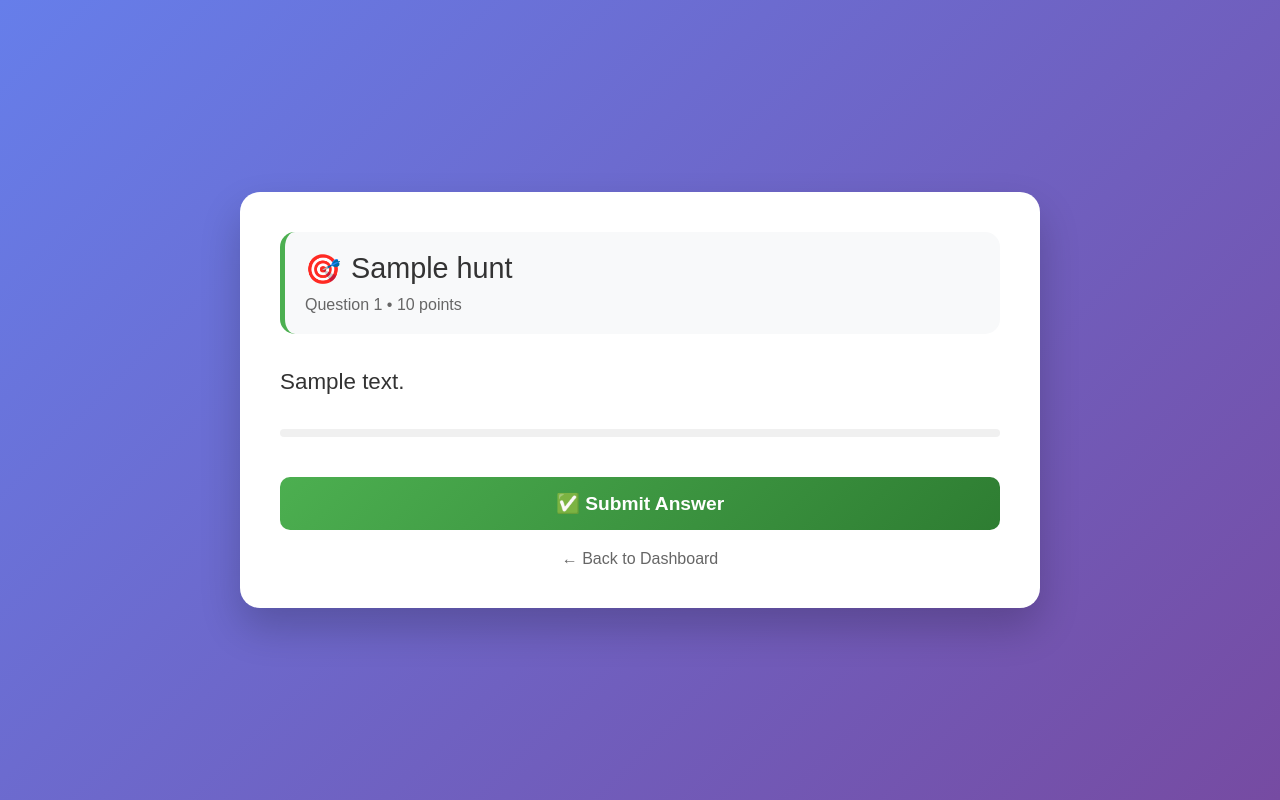
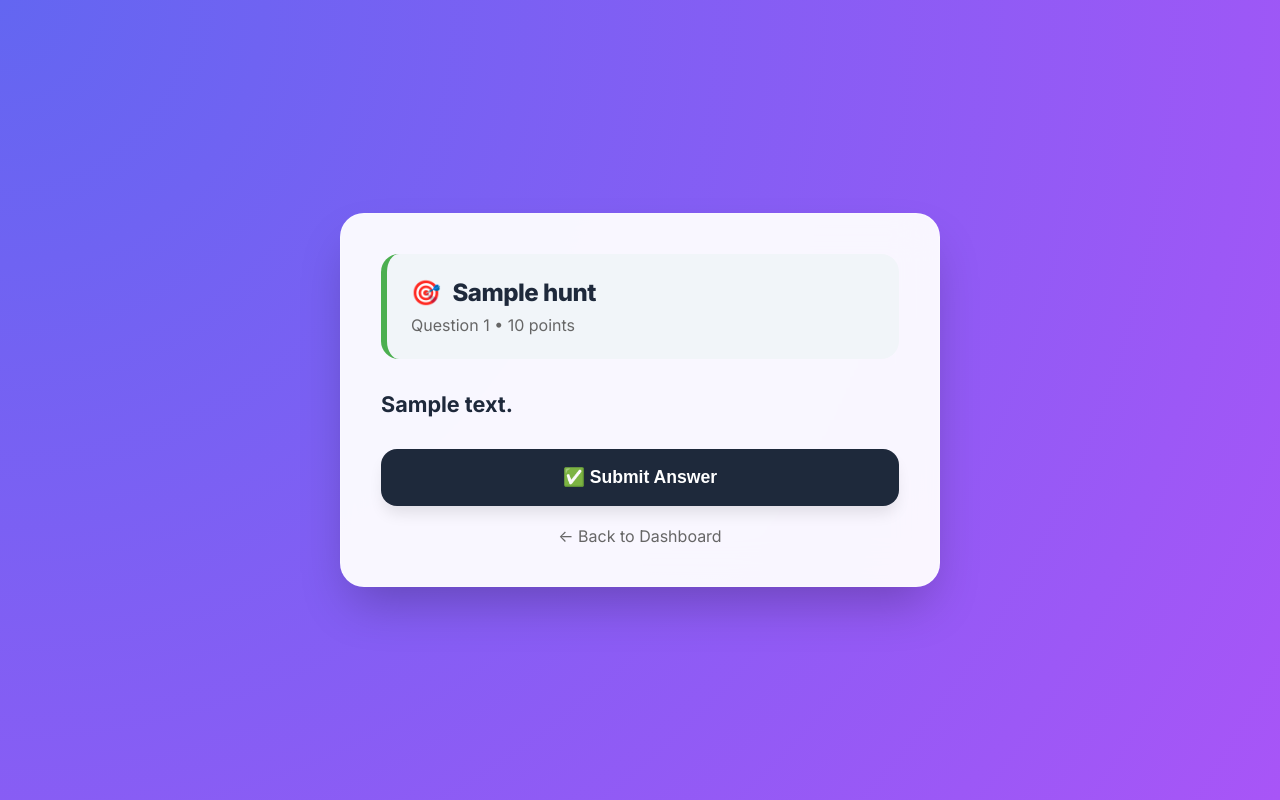
Before and after one commit to Raheeq-lab/scavenger-hunt, a Flask app: a page that uses templates/student_question.html in a window 1280 px wide. Run offline with Flask 3, Linux system fonts and the light colour scheme; tables that the repository leaves empty hold one stand-in row (values such as "Sample post"); some libraries are stand-ins or nearby versions.

Commit message:
Enhance student interface with vibrant feedback and celebration effects

```diff
--- a/templates/student_question.html
+++ b/templates/student_question.html
@@ -3,7 +3,21 @@
 
 <head>
     <title>Scavenger Hunt Question</title>
+    <link href="https://fonts.googleapis.com/css2?family=Inter:wght@400;600;700;800&display=swap" rel="stylesheet">
+    <script src="https://cdn.jsdelivr.net/npm/canvas-confetti@1.6.0/dist/confetti.browser.min.js"></script>
     <style>
+        :root {
+            --primary: #4CAF50;
+            --primary-dark: #2E7D32;
+            --secondary: #2196F3;
+            --danger: #ef4444;
+            --bg: #f8fafc;
+            --card: #ffffff;
+            --text: #1e293b;
+            --text-light: #64748b;
+            --radius: 24px;
+        }
+
         * {
             margin: 0;
             padding: 0;
@@ -11,250 +25,237 @@
         }
 
         body {
-            font-family: 'Arial', sans-serif;
-            background: linear-gradient(135deg, #667eea 0%, #764ba2 100%);
+            font-family: 'Inter', system-ui, -apple-system, sans-serif;
+            background: radial-gradient(circle at top left, #6366f1, #a855f7);
             min-height: 100vh;
             display: flex;
             justify-content: center;
             align-items: center;
             padding: 20px;
+            color: var(--text);
         }
 
         .question-container {
-            background: white;
-            border-radius: 20px;
+            background: rgba(255, 255, 255, 0.95);
+            backdrop-filter: blur(20px);
+            border-radius: var(--radius);
             padding: 40px;
-            box-shadow: 0 20px 40px rgba(0, 0, 0, 0.2);
-            max-width: 800px;
+            box-shadow: 0 25px 50px -12px rgba(0, 0, 0, 0.25);
+            max-width: 600px;
             width: 100%;
+            border: 1px solid rgba(255, 255, 255, 0.3);
+            transition: transform 0.3s cubic-bezier(0.175, 0.885, 0.32, 1.275);
         }
 
         .hunt-header {
-            background: #f8f9fa;
-            padding: 20px;
-            border-radius: 15px;
+            background: #f1f5f9;
+            padding: 24px;
+            border-radius: 18px;
             margin-bottom: 30px;
-            border-left: 5px solid #4CAF50;
+            border-left: 6px solid var(--primary);
         }
 
         .hunt-name {
-            font-size: 1.8em;
-            color: #333;
-            margin-bottom: 10px;
+            font-size: 1.5rem;
+            font-weight: 800;
+            color: var(--text);
+            margin-bottom: 8px;
             display: flex;
             align-items: center;
-            gap: 10px;
-        }
-
-        .question-content {
-            margin-bottom: 30px;
+            gap: 12px;
+            letter-spacing: -0.5px;
         }
 
         .question-text {
-            font-size: 1.4em;
-            color: #333;
-            margin-bottom: 25px;
-            line-height: 1.6;
+            font-size: 1.35rem;
+            font-weight: 700;
+            color: var(--text);
+            margin-bottom: 30px;
+            line-height: 1.4;
         }
 
-        .question-image {
-            max-width: 100%;
-            border-radius: 10px;
-            margin-bottom: 20px;
-            border: 3px solid #f0f0f0;
-        }
-
-        /* Multiple Choice Styles */
         .choices-container {
-            margin: 25px 0;
+            margin: 24px 0;
         }
 
         .choice-option {
-            background: #f8f9fa;
-            padding: 15px;
-            margin-bottom: 10px;
-            border-radius: 10px;
-            border: 2px solid #e0e0e0;
+            background: white;
+            padding: 18px 24px;
+            margin-bottom: 12px;
+            border-radius: 16px;
+            border: 2px solid #e2e8f0;
             cursor: pointer;
-            transition: all 0.3s;
+            transition: 0.2s;
+            font-weight: 600;
+            display: flex;
+            align-items: center;
+            gap: 12px;
         }
 
         .choice-option:hover {
-            background: #e8f5e9;
-            border-color: #4CAF50;
+            border-color: var(--secondary);
+            background: #f0f7ff;
+            transform: scale(1.02);
         }
 
         .choice-option.selected {
-            background: #e8f5e9;
-            border-color: #4CAF50;
+            background: #eff6ff;
+            border-color: var(--secondary);
+            color: var(--secondary);
+            box-shadow: 0 4px 12px rgba(33, 150, 243, 0.15);
         }
 
-        /* Text Answer Styles */
         .text-answer {
             width: 100%;
-            padding: 15px;
-            border: 2px solid #e0e0e0;
-            border-radius: 10px;
-            font-size: 1.1em;
+            padding: 18px 24px;
+            border: 2px solid #e2e8f0;
+            border-radius: 16px;
+            font-size: 1.1rem;
             margin: 20px 0;
+            font-family: inherit;
+            transition: 0.2s;
         }
 
         .text-answer:focus {
             outline: none;
-            border-color: #4CAF50;
+            border-color: var(--secondary);
+            box-shadow: 0 0 0 4px rgba(33, 150, 243, 0.1);
         }
 
-        /* Image Upload Styles */
-        .image-upload-area {
-            border: 3px dashed #4CAF50;
-            padding: 40px;
-            text-align: center;
-            border-radius: 15px;
-            background: #f8fff8;
-            margin: 20px 0;
+        .submit-btn {
+            background: var(--text);
+            color: white;
+            padding: 18px;
+            border: none;
+            border-radius: 16px;
+            font-size: 1.1rem;
+            font-weight: 800;
             cursor: pointer;
-            transition: all 0.3s;
+            width: 100%;
+            transition: 0.3s;
+            box-shadow: 0 10px 15px -3px rgba(0, 0, 0, 0.1);
         }
 
-        .image-upload-area:hover {
-            background: #f0fff0;
-            border-color: #2E7D32;
+        .submit-btn:hover:not(:disabled) {
+            transform: translateY(-2px);
+            box-shadow: 0 20px 25px -5px rgba(0, 0, 0, 0.1);
+            background: #000;
         }
 
-        .image-upload-area.drag-over {
-            background: #e8f5e9;
-            border-color: #4CAF50;
-            border-style: solid;
-        }
-
-        .upload-icon {
-            font-size: 3em;
-            color: #4CAF50;
-            margin-bottom: 15px;
-        }
-
-        .upload-text {
-            color: #666;
-            font-size: 1.1em;
-        }
-
-        /* Buttons */
-        .submit-btn {
-            background: linear-gradient(135deg, #4CAF50 0%, #2E7D32 100%);
-            color: white;
-            padding: 15px 30px;
-            border: none;
-            border-radius: 10px;
-            font-size: 1.2em;
-            font-weight: bold;
-            cursor: pointer;
-            width: 100%;
-            margin-top: 20px;
-            transition: all 0.3s;
-        }
-
-        .submit-btn:hover {
-            transform: translateY(-2px);
-            box-shadow: 0 10px 20px rgba(76, 175, 80, 0.3);
-        }
-
-        .submit-btn:disabled {
-            background: #ccc;
-            cursor: not-allowed;
-            transform: none;
-            box-shadow: none;
-        }
-
-        /* Progress Bar */
-        .progress-bar {
-            height: 8px;
-            background: #f0f0f0;
-            border-radius: 4px;
-            margin: 20px 0;
-            overflow: hidden;
-        }
-
-        .progress-fill {
-            height: 100%;
-            background: linear-gradient(135deg, #4CAF50 0%, #2E7D32 100%);
-            width: 0%;
-            transition: width 0.5s ease;
-        }
-
-        /* Result Messages */
         .result-message {
-            padding: 20px;
-            border-radius: 10px;
-            margin: 20px 0;
+            padding: 24px;
+            border-radius: 18px;
+            margin: 24px 0;
             text-align: center;
-            font-size: 1.2em;
-            font-weight: bold;
+            font-size: 1.1rem;
+            font-weight: 800;
             display: none;
-            animation: fadeIn 0.5s ease;
+            animation: popIn 0.4s cubic-bezier(0.175, 0.885, 0.32, 1.275);
         }
 
         .correct {
-            background: #e8f5e9;
-            color: #2E7D32;
-            border: 2px solid #4CAF50;
+            background: #dcfce7;
+            color: #166534;
+            border: 2px solid #4ade80;
         }
 
         .incorrect {
-            background: #ffebee;
-            color: #c62828;
-            border: 2px solid #ff4444;
+            background: #fee2e2;
+            color: #991b1b;
+            border: 2px solid #f87171;
+        }
+
+        .shake {
+            animation: shake 0.5s cubic-bezier(.36, .07, .19, .97) both;
+        }
+
+        @keyframes shake {
+
+            10%,
+            90% {
+                transform: translate3d(-1px, 0, 0);
+            }
+
+            20%,
+            80% {
+                transform: translate3d(2px, 0, 0);
+            }
+
+            30%,
+            50%,
+            70% {
+                transform: translate3d(-4px, 0, 0);
+            }
+
+            40%,
+            60% {
+                transform: translate3d(4px, 0, 0);
+            }
+        }
+
+        @keyframes popIn {
+            from {
+                opacity: 0;
+                transform: scale(0.9);
+            }
+
+            to {
+                opacity: 1;
+                transform: scale(1);
+            }
         }
 
         .clue {
-            background: #e3f2fd;
-            color: #1565c0;
-            border: 2px solid #2196F3;
-            margin-top: 20px;
-            padding: 15px;
-            border-radius: 10px;
+            background: #eff6ff;
+            color: #1e40af;
+            border: 2px solid #60a5fa;
+            padding: 24px;
+            border-radius: 18px;
+            margin-top: 24px;
             display: none;
             animation: fadeIn 0.5s ease;
         }
 
         .next-btn {
-            background: linear-gradient(135deg, #2196F3 0%, #0D47A1 100%);
+            background: var(--primary);
             color: white;
-            padding: 12px 25px;
+            padding: 14px 28px;
             border: none;
-            border-radius: 8px;
-            font-size: 1em;
-            font-weight: bold;
+            border-radius: 12px;
+            font-weight: 700;
             cursor: pointer;
-            margin-top: 15px;
+            margin-top: 20px;
             width: 100%;
-            transition: all 0.3s;
+            transition: 0.2s;
         }
 
         .next-btn:hover {
+            background: var(--primary-dark);
             transform: translateY(-2px);
-            box-shadow: 0 5px 15px rgba(33, 150, 243, 0.3);
         }
 
-        /* Loading spinner */
+        .image-upload-area {
+            border: 3px dashed var(--secondary);
+            padding: 40px;
+            border-radius: 20px;
+            background: #f0f7ff;
+            cursor: pointer;
+            transition: 0.3s;
+        }
+
+        .image-upload-area:hover {
+            background: #e0f2fe;
+        }
+
         .loading-spinner {
-            display: inline-block;
             width: 20px;
             height: 20px;
-            border: 3px solid rgba(255, 255, 255, .3);
+            border: 3px solid rgba(255, 255, 255, 0.3);
             border-radius: 50%;
             border-top-color: white;
-            animation: spin 1s ease-in-out infinite;
+            animation: spin 1s infinite linear;
+            display: inline-block;
             margin-right: 10px;
-            vertical-align: middle;
-        }
-
-        /* Preview image */
-        .preview-image {
-            max-width: 200px;
-            max-height: 200px;
-            border-radius: 8px;
-            margin-top: 15px;
-            border: 2px solid #ddd;
         }
 
         @keyframes spin {
@@ -262,19 +263,8 @@
                 transform: rotate(360deg);
             }
         }
+    </style>
 
-        @keyframes fadeIn {
-            from {
-                opacity: 0;
-                transform: translateY(-10px);
-            }
-
-            to {
-                opacity: 1;
-                transform: translateY(0);
-            }
-        }
-    </style>
 </head>
 
 <body>
@@ -359,7 +349,7 @@
         console.log("=== DEBUG: Page loaded ===");
         console.log("Question type:", '{{ question.question_type }}');
         console.log("QR Token:", '{{ question.qr_token }}');
-        console.log("Question ID:", {{ question.id }});
+        console.log("Question ID:", "{{ question.id }}");
 
         const questionType = '{{ question.question_type }}';
         const qrToken = '{{ question.qr_token }}';
@@ -581,6 +571,8 @@
         }
 
         function handleResponse(data, btn, originalText) {
+            const container = document.querySelector('.question-container');
+            container.classList.remove('shake');
             if (data.error) {
                 alert('Error: ' + data.error);
                 btn.innerHTML = originalText;
@@ -598,15 +590,19 @@
             if (data.correct || data.force_move_on) {
                 if (data.correct) {
                     const pointsEarned = (data.points_earned !== undefined) ? data.points_earned : 10;
-                    resultDiv.textContent = '✅ Correct! +' + pointsEarned + ' points';
+                    resultDiv.innerHTML = `🎉 CORRECT! <span style="font-size: 1.5rem; display: block; margin-top: 5px;">+${pointsEarned} POINTS</span>`;
                     resultDiv.className = 'result-message correct';
+                    confetti({
+                        particleCount: 150, spread: 70, origin: { y: 0.6 },
+                        colors: ['#4CAF50', '#ffffff', '#2E7D32']
+                    });
                 } else if (data.force_move_on) {
-                    resultDiv.textContent = '❌ Incorrect. Moving to next question (0 points).';
+                    resultDiv.textContent = '❌ INCORRECT. MOVING ON (0 PTS)';
                     resultDiv.className = 'result-message incorrect';
                 }
 
                 if (data.total_score !== undefined) {
-                    resultDiv.textContent += ` (Total Score: ${data.total_score} pts)`;
+                    resultDiv.innerHTML += `<div style="font-size: 0.9rem; margin-top: 10px; opacity: 0.8;">Total Score: ${data.total_score} pts</div>`;
                 }
 
                 // Update progress bar
@@ -629,12 +625,12 @@
 
                     // Setup next button
                     if (data.next_qr_token) {
-                        nextBtn.textContent = data.next_is_new_location ? 'Continue to Next Location' : 'Continue to Next Question';
+                        nextBtn.textContent = data.next_is_new_location ? 'GO TO NEXT LOCATION 📍' : 'NEXT QUESTION ⏩';
                         nextBtn.onclick = function () {
                             window.location.href = `/student/question/${data.next_qr_token}`;
                         };
                     } else {
-                        nextBtn.textContent = '🏁 Hunt Complete!';
+                        nextBtn.textContent = '🏁 FINISH ADVENTURE';
                         nextBtn.onclick = function () {
                             window.location.href = '/student/dashboard';
                         };
@@ -646,19 +642,18 @@
                     }, 2000);
                 }
             } else {
-                // Wrong but can try again
-                resultDiv.textContent = '❌ Incorrect. Try again!';
+                void container.offsetWidth; container.classList.add('shake');
+                resultDiv.innerHTML = '❌ INCORRECT. TRY AGAIN!';
                 if (data.attempts) {
                     const max = questionType === 'text' ? 1 : 3;
-                    resultDiv.textContent += ` (Attempt ${data.attempts}/${max})`;
+                    resultDiv.innerHTML += `<br><small>Attempt ${data.attempts}/${max}</small>`;
                 }
                 if (data.hint) {
-                    resultDiv.textContent += `<br><small>Hint: ${data.hint}</small>`;
+                    resultDiv.innerHTML += `<br><div style="font-size: 0.85rem; font-weight: normal; margin-top: 8px;">💡 Hint: ${data.hint}</div>`;
                 }
                 resultDiv.className = 'result-message incorrect';
                 resultDiv.style.display = 'block';
 
-                // Reset button
                 btn.innerHTML = originalText;
                 btn.disabled = false;
             }
```
